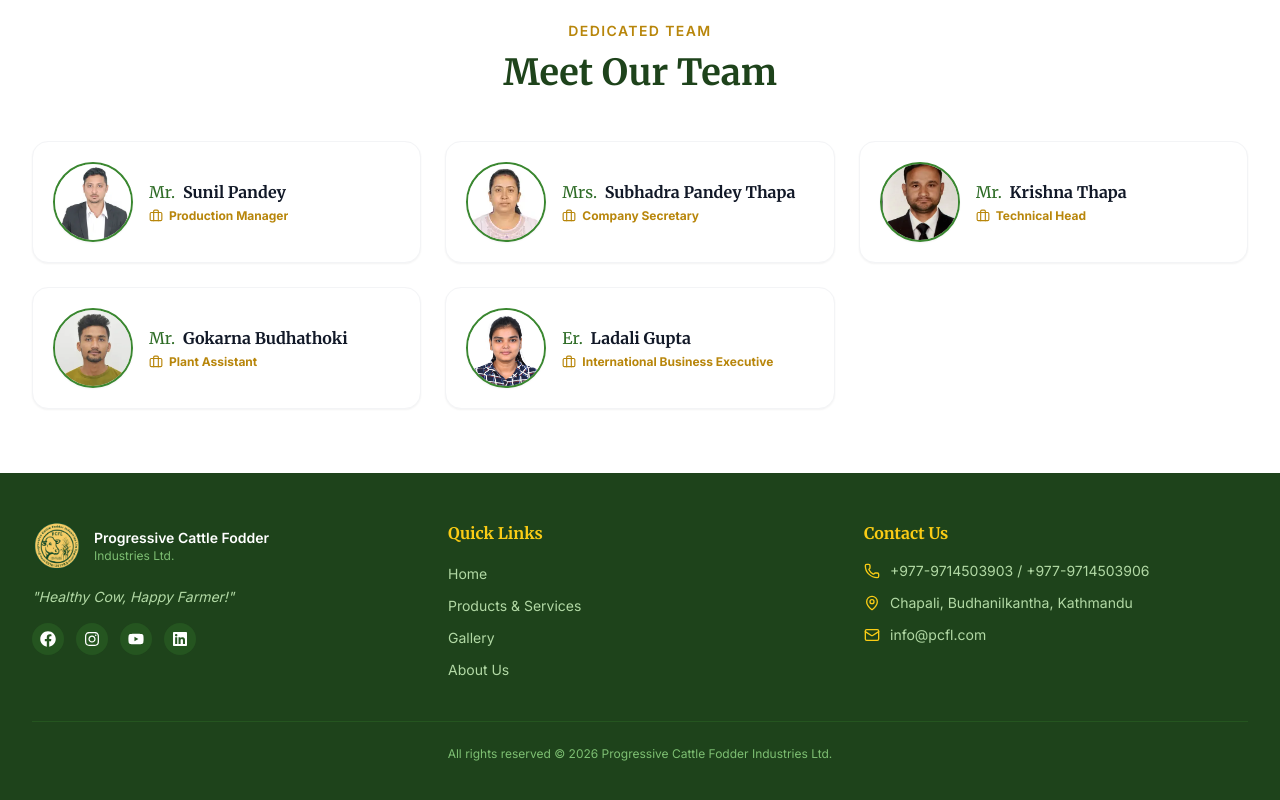
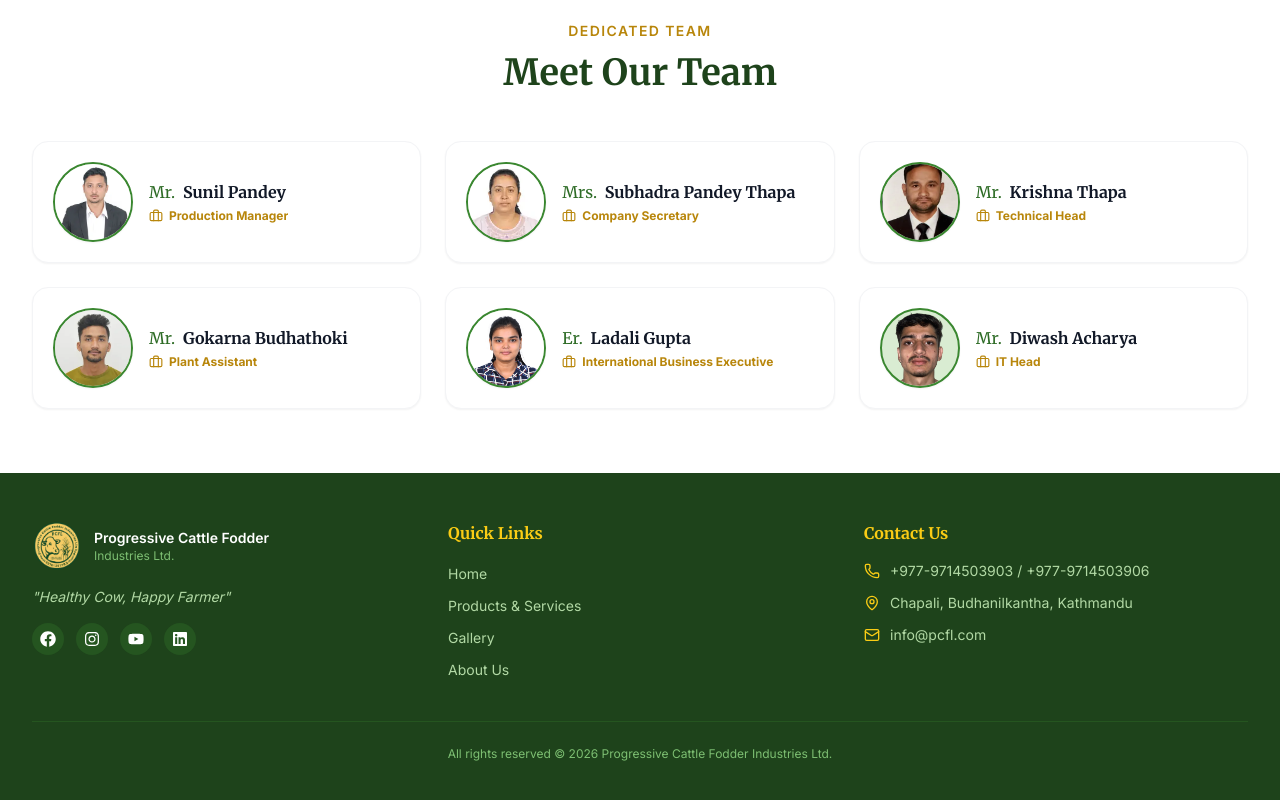
Before and after one commit to progressivecattlefodder-commits/PCFL_FRONTEND, a Next.js app: page /about in a window 1280 px wide. Shown: the part 2619-3419 px from the top of the page. Built offline with nearby package versions, Linux system fonts and the light colour scheme; no server answers.

Commit message:
contentChanges#3

```diff
--- a/src/app/about/page.tsx
+++ b/src/app/about/page.tsx
@@ -116,6 +116,13 @@ const FALLBACK_EMPLOYEES: EmployeeUser[] = [
     full_name: 'Ladali Gupta ',
     title: 'International Business Executive',
     avatar_url: '/images/Personalities/emp_5.png',
+  },
+  {
+    id: 5,
+    status: 'Mr.',
+    full_name: 'Diwash Acharya',
+    title: 'IT Head',
+    avatar_url: '/images/Personalities/emp_6.png',
   },
 ];
 
--- a/src/components/layout/Footer.tsx
+++ b/src/components/layout/Footer.tsx
@@ -15,10 +15,10 @@ const defaultContact: ContactInfo = {
   social: {
     facebook: 'https://www.facebook.com/profile.php?id=61592841761281',
     instagram: '#',
-    youtube: '#',
-    linkedin: '#',
+    youtube: 'https://www.youtube.com/channel/UC5D_l5dmyWjbXjwULrkKl7A',
+    linkedin: 'https://www.linkedin.com/company/143695943',
   },
-  tagline: 'Healthy Cow, Happy Farmer!',
+  tagline: "Healthy Cow, Happy Farmer",
 };
 
 export default function Footer() {
```
Also changed, not shown: public/images/Personalities/emp_6.png (added).
